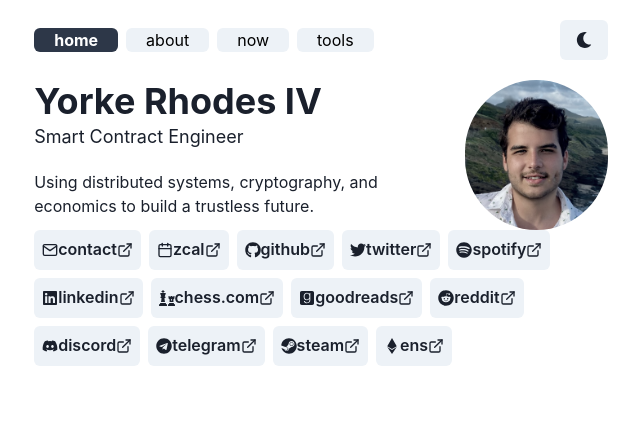
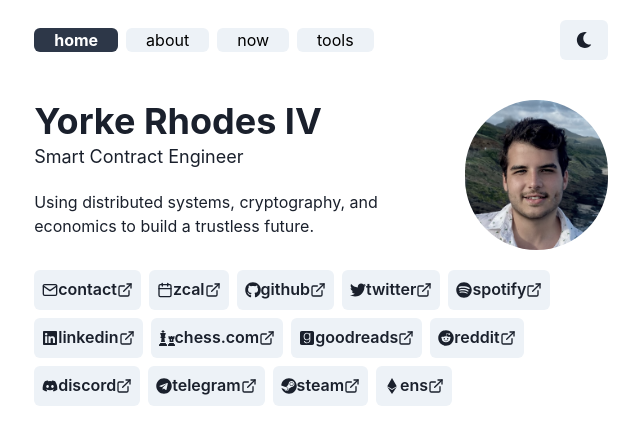
Before and after one commit to yorhodes/website, a Next.js app: page / in a window 1280 px wide. Shown: the top 444 px of the page, without its empty margins (319-959 px from the left). Built offline with nearby package versions, Linux system fonts and the light colour scheme.

Commit message:
Fix spacing

```diff
--- a/components/bio.tsx
+++ b/components/bio.tsx
@@ -7,7 +7,7 @@ export type BioContent = {
 };
 
 export const Bio = (content: BioContent) => (
-    <Flex direction="row" gap="10">
+    <Flex direction="row" gap="10" py="5">
       <Flex direction="column">
         <Heading>{content.name}</Heading>
         <Text fontSize="lg">{content.title}</Text>
--- a/components/navbar.tsx
+++ b/components/navbar.tsx
@@ -13,7 +13,7 @@ const NavElem = (navPage: NavPage) => {
   const isActive = router.pathname === navPage.href;
 
   return (
-    <NextLink href={navPage.href} passHref>
+    <NextLink href={navPage.href} key={navPage.text} passHref>
       <Link
         paddingX={5}
         fontWeight={isActive ? "bold" : ""}
```
